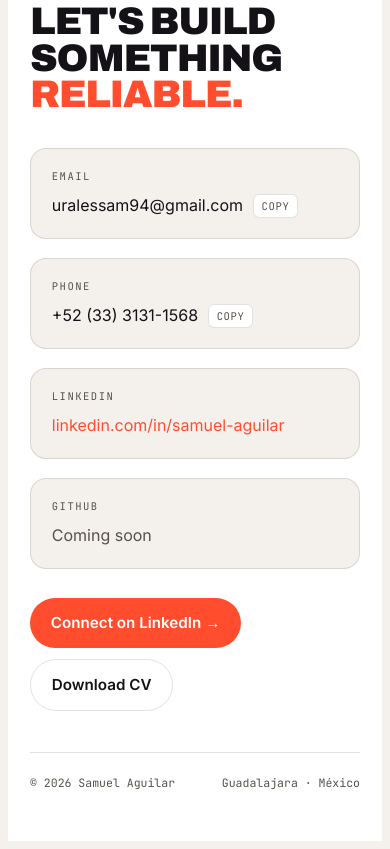
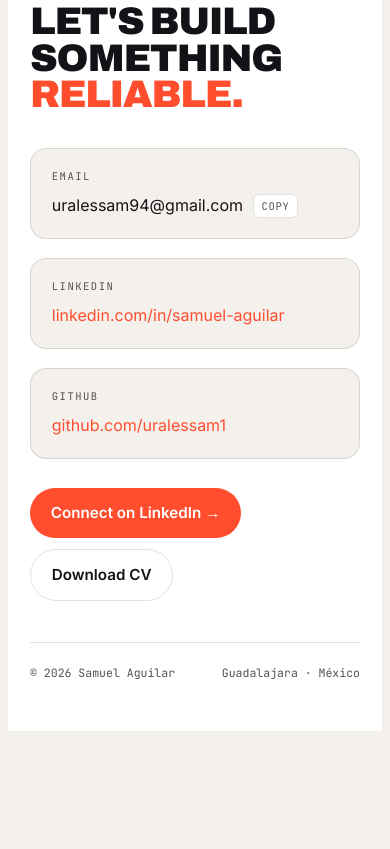
Before and after one commit to uralessam1/uralessam1.github.io, a plain HTML site: page index.html in a window 390 px wide. Shown: the part 5448-6297 px from the top of the page. After the commit the page ends 6187 px from the top, so only its background shows below. Drawn offline with Linux system fonts and the light colour scheme.

Commit message:
Remove phone number and link GitHub profile
Co-Authored-By: Claude Opus 4.8 <noreply@anthropic.com>

```diff
--- a/index.html
+++ b/index.html
@@ -233,13 +233,10 @@
     <h2 class="big" data-i18n="contact.big">Let's build something <em>reliable.</em></h2>
     <div class="cgrid">
       <div class="ccard"><div class="lbl">Email</div>
-        <div class="val"><span>uralessam94@gmail.com</span><button class="copy" data-copy="uralessam94@gmail.com" data-i18n="copy">Copy</button></div></div>
-      <div class="ccard"><div class="lbl" data-i18n="lbl.phone">Phone</div>
-        <div class="val"><span>+52 (33) 3131-1568</span><button class="copy" data-copy="+523331311568" data-i18n="copy">Copy</button></div></div>
-      <div class="ccard"><div class="lbl">LinkedIn</div>
+        <div class="val"><span>uralessam94@gmail.com</span><button class="copy" data-copy="uralessam94@gmail.com" data-i18n="copy">Copy</button></div></div>      <div class="ccard"><div class="lbl">LinkedIn</div>
         <div class="val"><a href="https://www.linkedin.com/in/samuel-gerardo-aguilar-l%C3%B3pez-32961717a/" target="_blank" rel="noopener" style="color:var(--coral)">linkedin.com/in/samuel-aguilar</a></div></div>
       <div class="ccard"><div class="lbl">GitHub</div>
-        <div class="val" style="color:var(--ink-soft)" data-i18n="github.soon">Coming soon</div></div>
+        <div class="val"><a href="https://github.com/uralessam1" target="_blank" rel="noopener" style="color:var(--coral)">github.com/uralessam1</a></div></div>
     </div>
     <div class="cta-row">
       <a class="btn" href="https://www.linkedin.com/in/samuel-gerardo-aguilar-l%C3%B3pez-32961717a/" target="_blank" rel="noopener" data-i18n="btn.connect">Connect on LinkedIn →</a>
```
